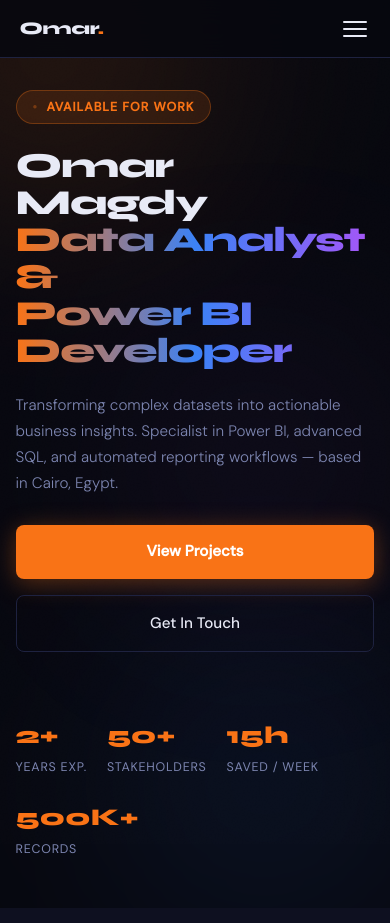
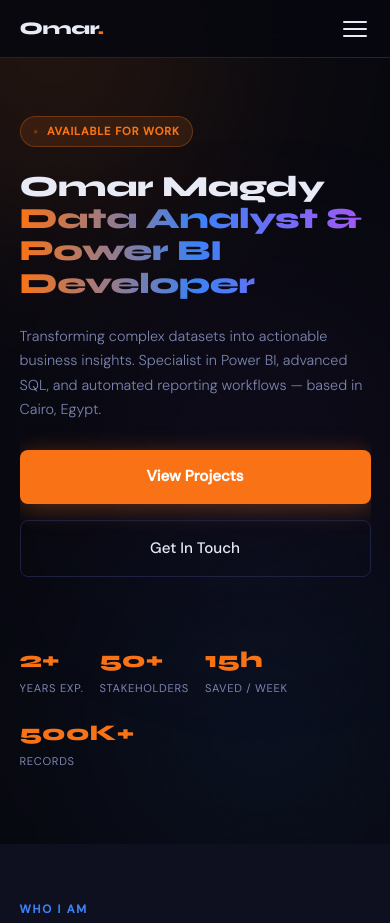
Before and after one commit to omarmagdy99/omar-magdy-portfolio, a plain HTML site: page index.html in a window 390 px wide. Shown: the top 923 px of the page. Drawn offline with Linux system fonts and the light colour scheme.

Commit message:
Fix: hero font size overflow on mobile screens

```diff
--- a/index.html
+++ b/index.html
@@ -129,7 +129,7 @@
     .glow-blue   { width: 400px; height: 400px; background: rgba(59,130,246,0.15); bottom: 0; right: 0; }
     .glow-purple { width: 300px; height: 300px; background: rgba(168,85,247,0.12); top: 40%; left: 40%; }
 
-    .hero-content { position: relative; z-index: 1; max-width: 800px; width: 100%; }
+    .hero-content { position: relative; z-index: 1; max-width: 800px; width: 100%; overflow: hidden; }
 
     .hero-badge {
       display: inline-flex; align-items: center; gap: 0.5rem;
@@ -145,15 +145,19 @@
 
     h1 {
       font-family: var(--font-display);
-      font-size: clamp(2.4rem, 6vw, 5.5rem);
-      font-weight: 800; line-height: 1.05; letter-spacing: -0.03em;
+      font-size: clamp(1.6rem, 4vw, 5rem);
+      font-weight: 800; line-height: 1.1; letter-spacing: -0.02em;
       margin-bottom: 0.5rem;
+      word-break: break-word;
+      overflow-wrap: break-word;
       animation: fadeUp 0.6s 0.1s ease both;
     }
     h1 .line2 {
       display: block;
       background: linear-gradient(90deg, var(--accent1), var(--accent2), var(--accent3));
       -webkit-background-clip: text; -webkit-text-fill-color: transparent; background-clip: text;
+      word-break: break-word;
+      overflow-wrap: break-word;
     }
 
     .hero-sub {
@@ -386,25 +390,29 @@
     /* Mobile: ≤ 600px */
     @media (max-width: 600px) {
       :root { --nav-h: 58px; }
-      section { padding: 3.5rem 4vw; }
+      section { padding: 3.5rem 5vw; }
 
-      #hero { padding: calc(var(--nav-h) + 2rem) 4vw 3rem; }
-      h1 { font-size: clamp(2rem, 9vw, 2.8rem); }
-      .hero-sub { font-size: 0.95rem; margin-bottom: 1.75rem; }
+      #hero { padding: calc(var(--nav-h) + 2rem) 5vw 3rem; }
+      h1 { font-size: clamp(1.6rem, 7.5vw, 2.2rem); letter-spacing: -0.01em; }
+      .hero-sub { font-size: 0.9rem; margin-bottom: 1.75rem; }
       .hero-ctas { flex-direction: column; }
       .btn-primary, .btn-ghost { text-align: center; padding: 0.9rem 1.5rem; }
-      .hero-stats { gap: 1.25rem; }
-      .stat-num { font-size: 1.5rem; }
+      .hero-stats { gap: 1rem; }
+      .stat-num { font-size: 1.4rem; }
+      .stat-label { font-size: 0.7rem; }
 
-      h2 { font-size: clamp(1.5rem, 7vw, 2rem); }
+      h2 { font-size: clamp(1.4rem, 6vw, 1.9rem); }
 
       .skills-grid { grid-template-columns: 1fr; }
       .certs-grid  { grid-template-columns: 1fr 1fr; }
       .projects-grid { grid-template-columns: 1fr; }
 
-      .contact-link-val { font-size: 0.82rem; }
+      .contact-link-val { font-size: 0.8rem; }
+      .nav-logo { font-size: 1.1rem; }
 
-      .nav-logo { font-size: 1.1rem; }
+      /* Prevent any horizontal overflow */
+      #hero, section { overflow-x: hidden; }
+      .hero-badge { font-size: 0.7rem; padding: 0.3rem 0.8rem; }
     }
 
     /* Very small: ≤ 380px */
```
